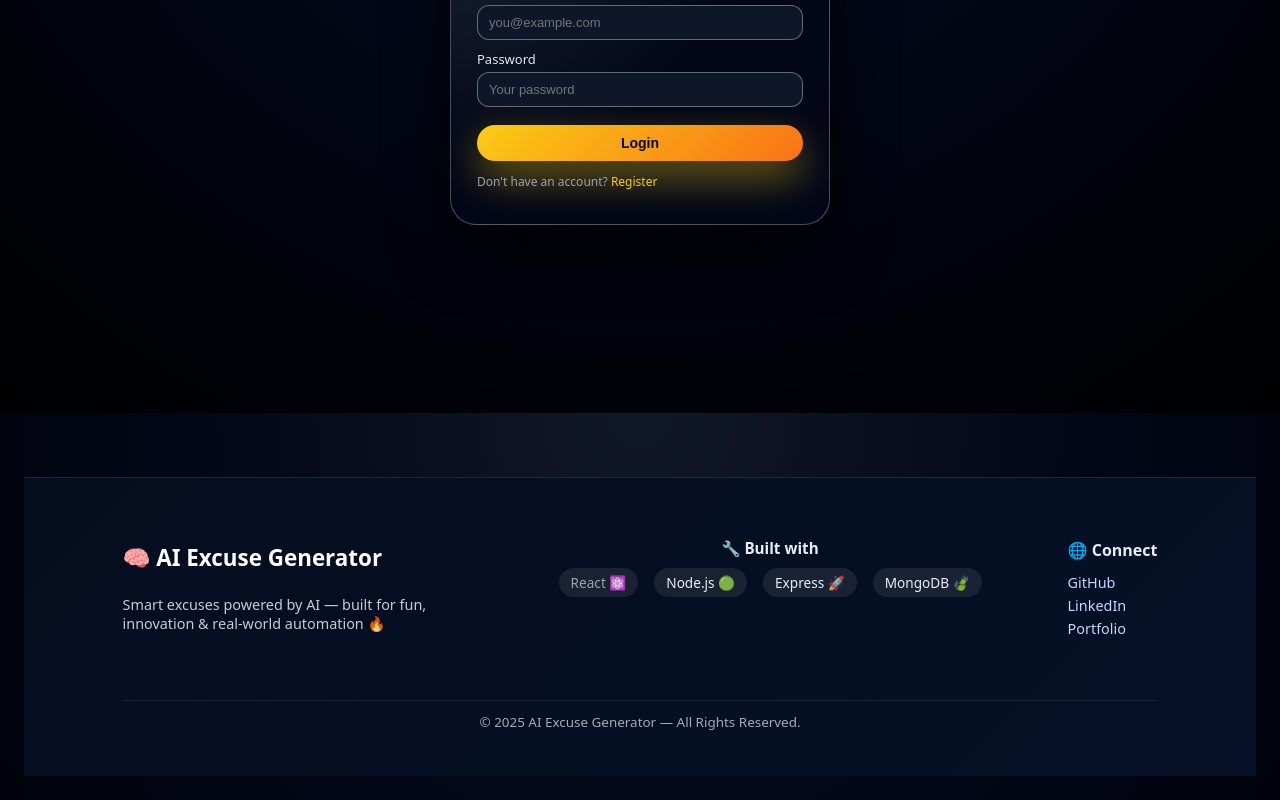
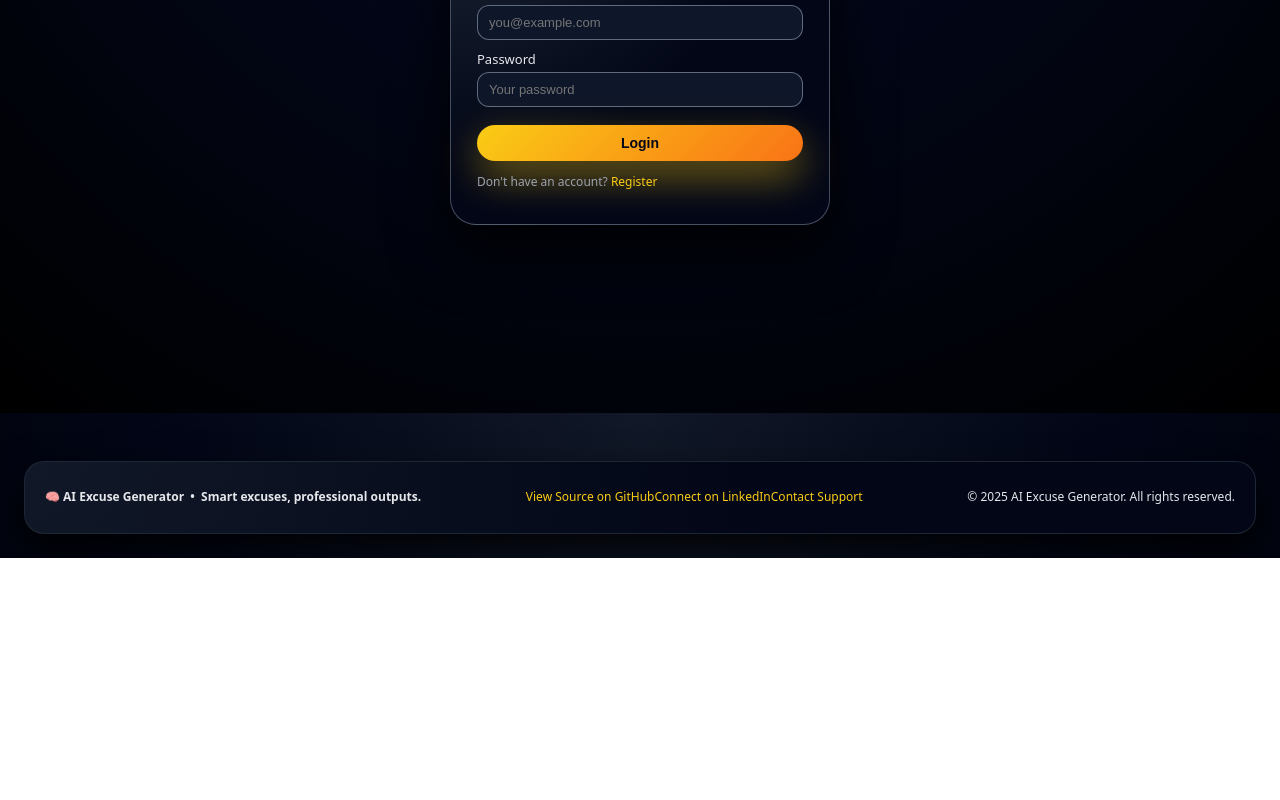
Before and after one commit to 07Dha1/ai-excuse-generator, a React (Create React App) app in the folder frontend/: page /login in a window 1280 px wide. Shown: the part 387-1187 px from the top of the page. After the commit the page ends 945 px from the top, so only its background shows below. Built offline with nearby package versions, Linux system fonts and the light colour scheme.

Commit message:
Fix Footer links and Login loader for CI build

```diff
--- a/frontend/src/components/Footer.js
+++ b/frontend/src/components/Footer.js
@@ -1,35 +1,41 @@
-import "./Footer.css";
+// frontend/src/components/Footer.js
+import React from "react";
 
 const Footer = () => {
   return (
-    <footer className="footer">
-      <div className="footer-left">
-        <h2>🧠 AI Excuse Generator</h2>
-        <p className="tagline">Smart excuses powered by AI — built for fun, innovation & real-world automation 🔥</p>
+    <footer className="app-footer">
+      <p className="footer-title">
+        🧠 AI Excuse Generator &nbsp;•&nbsp; Smart excuses, professional outputs.
+      </p>
+
+      <div className="footer-links">
+        {/* GitHub Repo */}
+        <a
+          href="https://github.com/07Dha1/ai-excuse-generator"
+          target="_blank"
+          rel="noopener noreferrer"
+        >
+          View Source on GitHub
+        </a>
+
+        {/* Portfolio or LinkedIn – update URL to your own */}
+        <a
+          href="https://www.linkedin.com"
+          target="_blank"
+          rel="noopener noreferrer"
+        >
+          Connect on LinkedIn
+        </a>
+
+        {/* Contact / Email – update to your actual email or contact page */}
+        <a href="mailto:you@example.com">
+          Contact Support
+        </a>
       </div>
 
-      <div className="footer-center">
-        <p className="built-with">🔧 Built with</p>
-        <div className="tech-stack">
-          <span>React ⚛️</span>
-          <span>Node.js 🟢</span>
-          <span>Express 🚀</span>
-          <span>MongoDB 🍃</span>
-        </div>
-      </div>
-
-      <div className="footer-right">
-        <p className="connect-title">🌐 Connect</p>
-        <div className="social-links">
-          <a href="https://github.com/07Dha1" target="_blank">GitHub</a>
-          <a href="https://www.linkedin.com/in/sai-dhawan-80a22321a/" target="_blank">LinkedIn</a>
-          <a href="#" target="_blank">Portfolio</a>
-        </div>
-      </div>
-
-      <div className="footer-bottom">
-        © {new Date().getFullYear()} AI Excuse Generator — All Rights Reserved.
-      </div>
+      <p className="footer-copy">
+        © {new Date().getFullYear()} AI Excuse Generator. All rights reserved.
+      </p>
     </footer>
   );
 };
--- a/frontend/src/pages/LoginPage.js
+++ b/frontend/src/pages/LoginPage.js
@@ -8,11 +8,13 @@ const LoginPage = () => {
   const navigate = useNavigate();
   const [email, setEmail] = useState("");
   const [password, setPassword] = useState("");
+  const [loading, setLoading] = useState(false);   // loader state
   const [error, setError] = useState("");
 
   const submitHandler = async (e) => {
     e.preventDefault();
     setError("");
+    setLoading(true);                              // 🔹 show loader
 
     try {
       const { data } = await API.post("/auth/login", { email, password });
@@ -23,15 +25,22 @@ const LoginPage = () => {
       navigate("/");
     } catch (err) {
       setError(err.response?.data?.message || "Login failed");
+    } finally {
+      setLoading(false);                           // 🔹 hide loader
     }
   };
 
   return (
+    <>
+      {loading && <FullScreenLoader />}            {/* 🔹 loader overlay */}
+
       <div className="auth-page">
         <div className="auth-card">
           <h1>🧠 AI Excuse Generator</h1>
           <h2>Login</h2>
-        <p className="auth-subtitle">Sign in to manage your excuses dashboard.</p>
+          <p className="auth-subtitle">
+            Sign in to manage your excuses dashboard.
+          </p>
 
           {error && <div className="auth-error">{error}</div>}
 
@@ -44,6 +53,7 @@ const LoginPage = () => {
                 value={email}
                 onChange={(e) => setEmail(e.target.value)}
                 required
+                disabled={loading}
               />
             </label>
 
@@ -55,11 +65,16 @@ const LoginPage = () => {
                 value={password}
                 onChange={(e) => setPassword(e.target.value)}
                 required
+                disabled={loading}
               />
             </label>
 
-          <button type="submit" className="primary-btn">
-            Login
+            <button
+              type="submit"
+              className="primary-btn"
+              disabled={loading}
+            >
+              {loading ? "Logging in..." : "Login"}
             </button>
           </form>
 
@@ -68,6 +83,7 @@ const LoginPage = () => {
           </p>
         </div>
       </div>
+    </>
   );
 };
 
```
Lines whose indentation alone changed are shown as unchanged.
